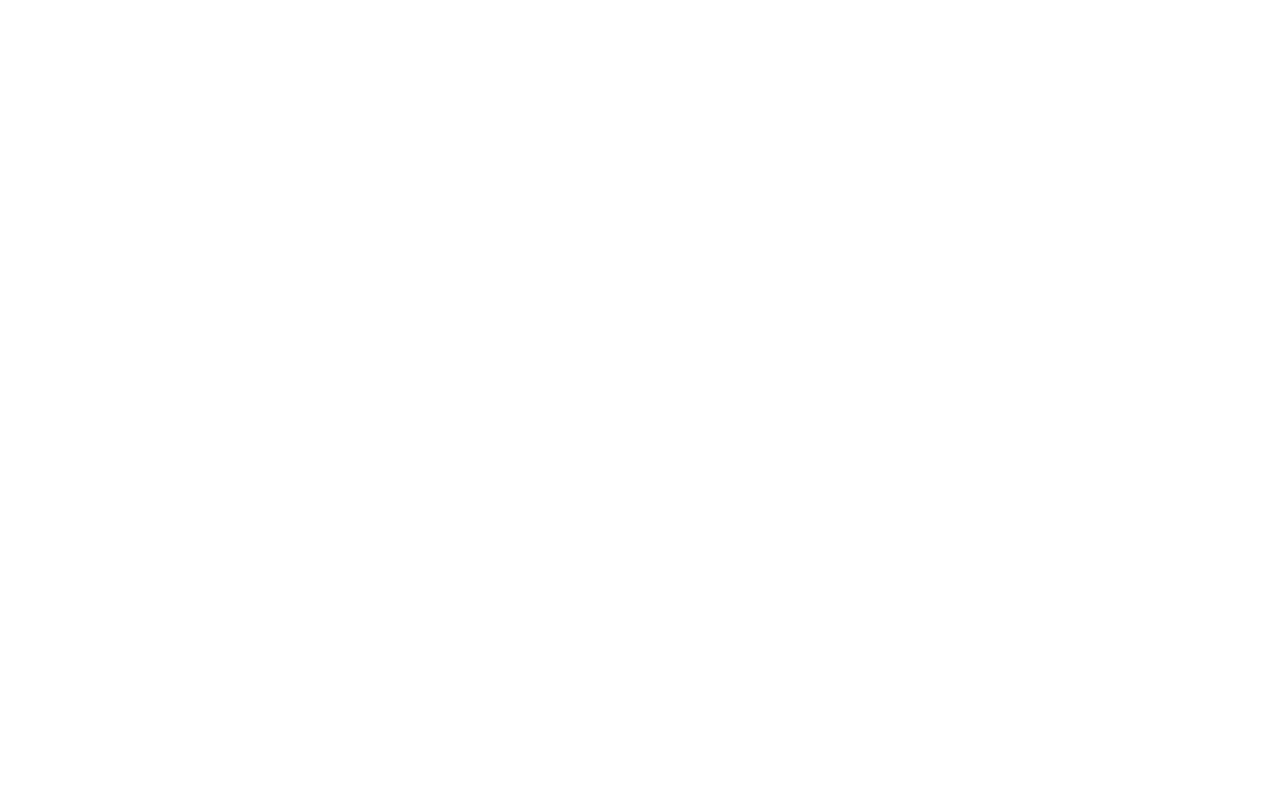
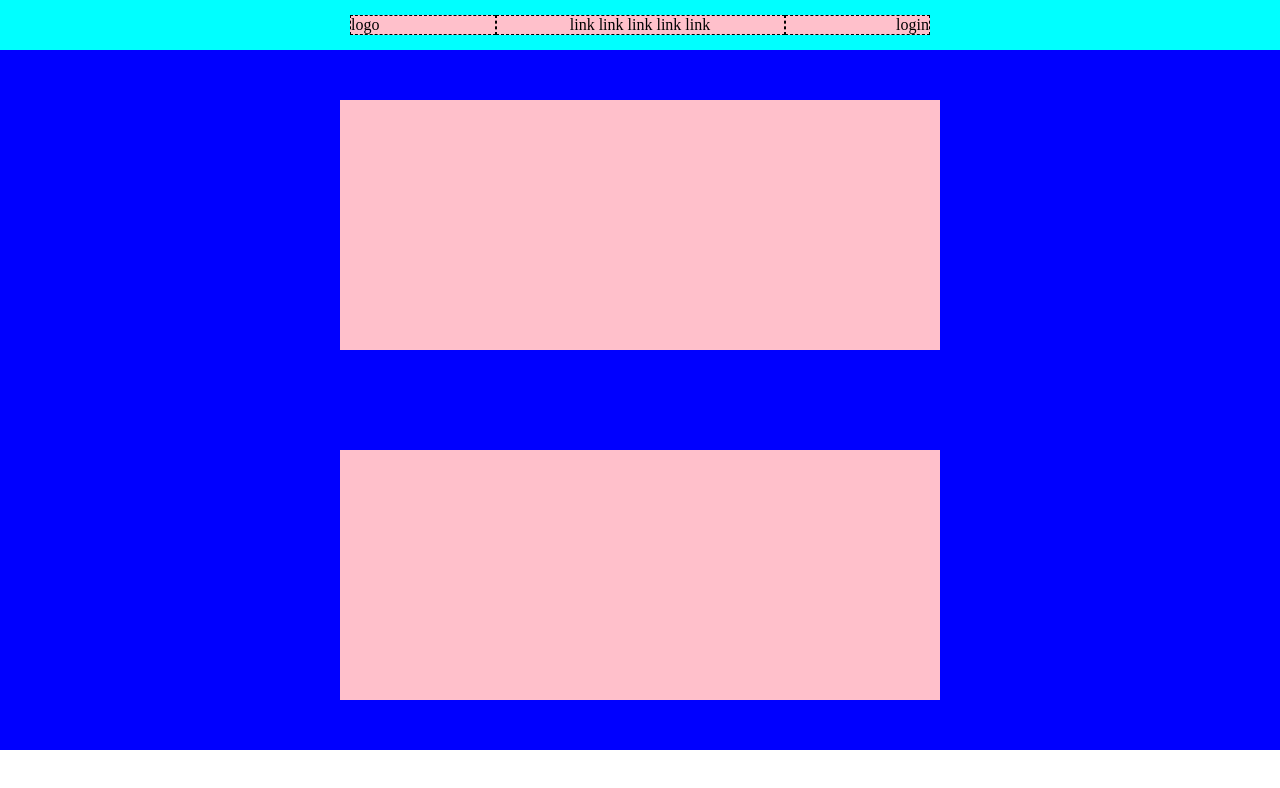
Before and after one commit to JordiMasci/htmlcss-struttura-discord, a plain HTML site: page index.html in a window 1280 px wide. Drawn offline with Linux system fonts and the light colour scheme.

Commit message:
feat: add header and first section

```diff
--- a/index.html
+++ b/index.html
@@ -7,13 +7,22 @@
     <link rel="stylesheet" href="style/style.css">
 </head>
 <body>
-    <header></header>
-    <main>
-        <section></section>
-        <section></section>
-        <section></section>
-        <section></section>
-        <section></section>
+    <header class="flex flex-column">
+        <div class="flex justify-evenly align-center color-pink">
+            <div class="border">logo</div>
+            <div class="border-2">link link link link link</div>
+            <div class="border-3">login</div>
+
+        </div>
+    </header>
+    <main >
+        <section class="flex section-blu flex-column">
+            <div class="container"></div>
+        </section>
+        <section class="flex section-blu flex-column">
+            <div class="container"></div>
+        </section>
+
     </main>
     <footer>
         <section></section>
--- a/style/style.css
+++ b/style/style.css
@@ -0,0 +1,68 @@
+body {
+  box-sizing: border-box;
+  padding: 0;
+  margin: 0;
+}
+
+header {
+  height: 50px;
+  background-color: aqua;
+  padding: 0 350px;
+}
+
+.container {
+  width: 600px;
+  height: 250px;
+  margin: 0 auto;
+  background-color: pink;
+}
+
+.border {
+  border: 1px dashed black;
+  width: 25%;
+}
+
+.border-2 {
+  border: 1px dashed black;
+  width: 50%;
+  text-align: center;
+}
+
+.border-3 {
+  border: 1px dashed black;
+  width: 25%;
+  text-align: end;
+}
+
+.color-pink {
+  background-color: pink;
+}
+
+.justify-evenly {
+}
+
+.space-between {
+  justify-content: space;
+}
+
+.align-center {
+  align-items: center;
+}
+
+.section-blu {
+  height: 350px;
+  background-color: blue;
+}
+
+.section-white {
+  background-color: white;
+}
+
+.flex {
+  display: flex;
+}
+
+.flex-column {
+  flex-direction: column;
+  justify-content: center;
+}
```
